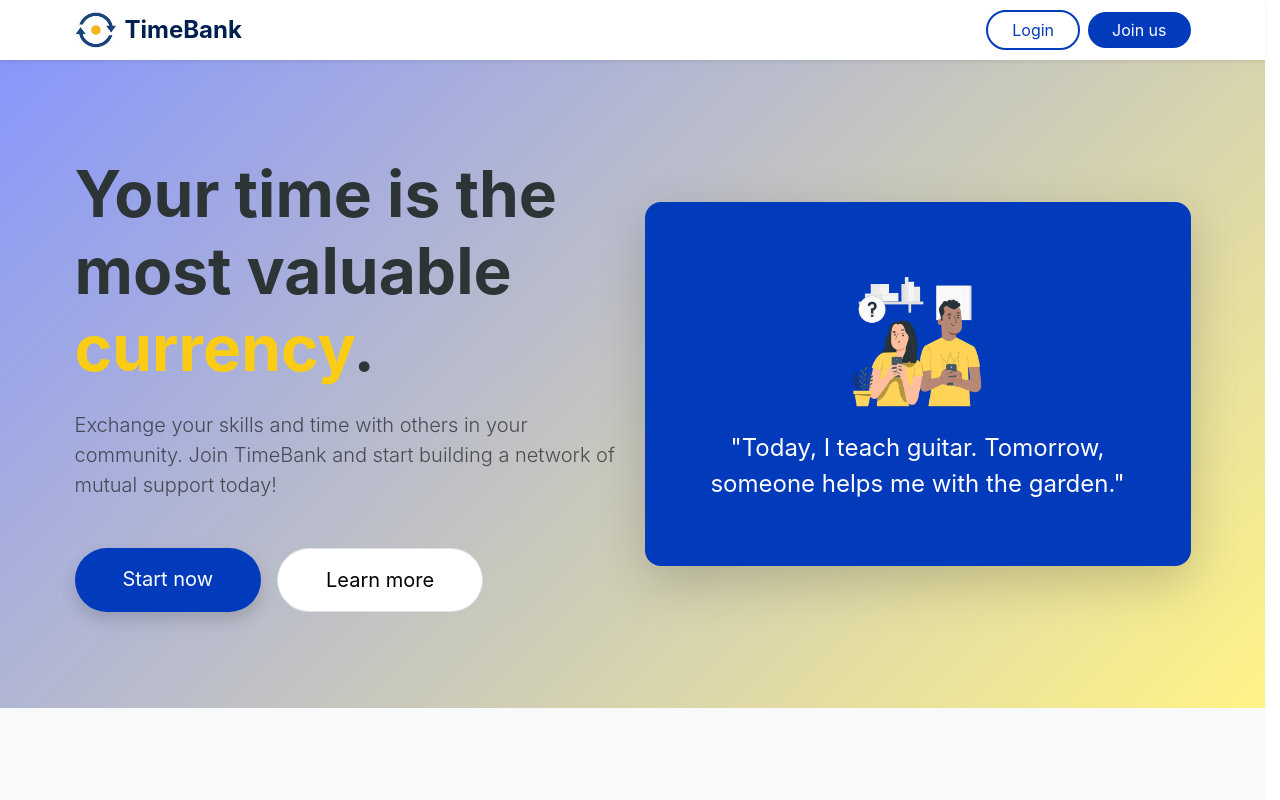
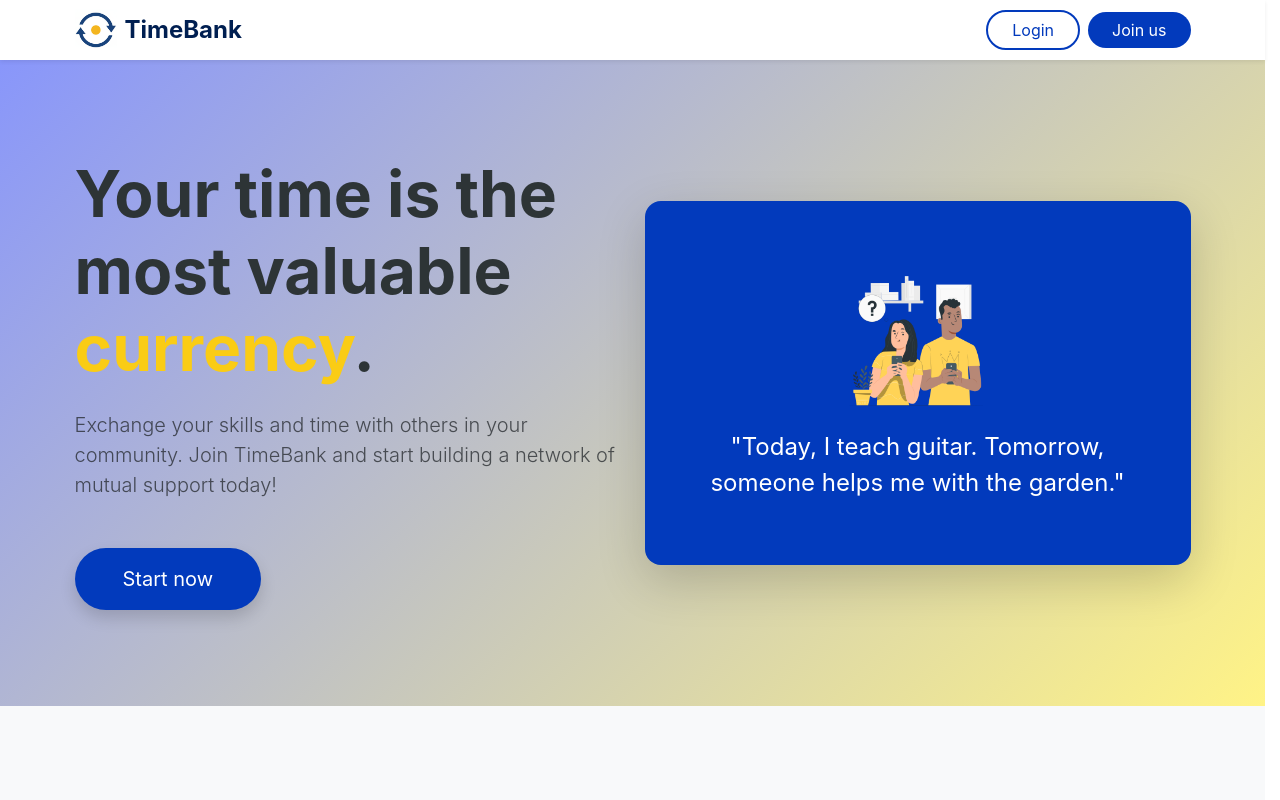
Before and after one commit to carlotamorenouclm/TimeBankFront, a React (Vite) app in the folder timebank-front/: page / in a window 1280 px wide. Shown: the top 800 px of the page. Built offline with nearby package versions, Linux system fonts and the light colour scheme; a web font is replaced by a local one.

Commit message:
Eliminacion boton Home (learn more)

```diff
--- a/timebank-front/src/pages/Home.jsx
+++ b/timebank-front/src/pages/Home.jsx
@@ -27,7 +27,6 @@ const HomePage = () => {
                 Exchange your skills and time with others in your community. Join TimeBank and start building a network of mutual support today!</p>
               <div className="d-grid d-md-flex justify-content-md-start gap-3">
                 <ButtonPill as={Link} to="/signup" size="lg" className="px-5 py-3 shadow">Start now</ButtonPill>
-                <ButtonPill size="lg" className="px-5 py-3 border" bg="white" font="black">Learn more</ButtonPill>
               </div>
             </Col>
             <Col lg={6} className="d-none d-lg-block">
```
